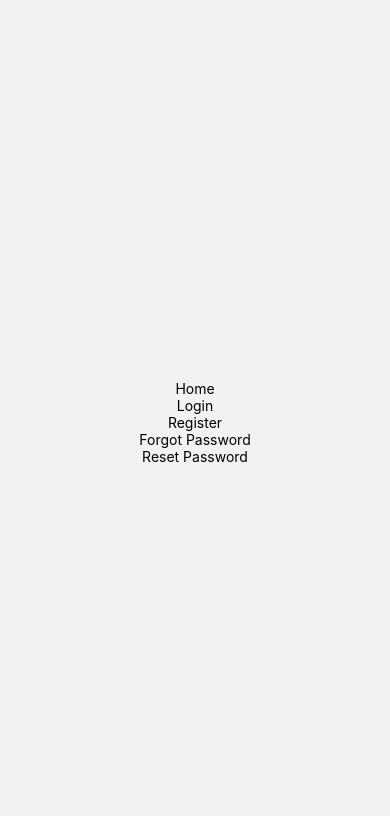
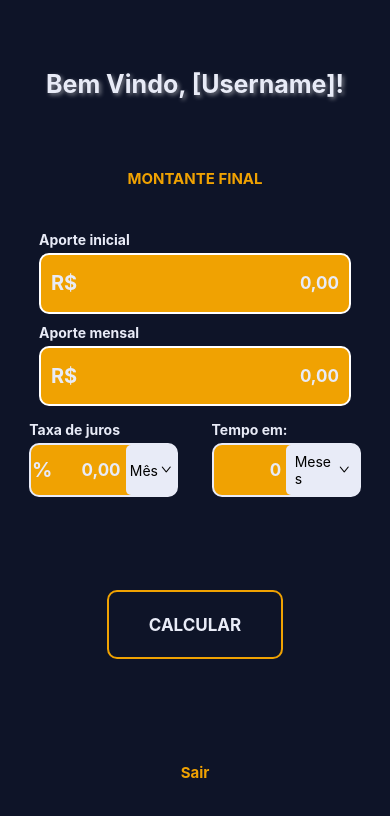
Before and after one commit to ThiagoA20/frontend-challenge, a React Native app in the folder fintech_mobile/: screen /Home in a window 390 px wide. Shown: the top 816 px of the page. Built offline with nearby package versions, Linux system fonts and the light colour scheme.

Commit message:
feat(home_screen): creating the home screen style

```diff
--- a/fintech_mobile/components/home/index.tsx
+++ b/fintech_mobile/components/home/index.tsx
@@ -1,40 +1,132 @@
-import React from 'react'
-import {View, Text, StyleSheet, TouchableOpacity} from 'react-native'
+import React, {useState} from 'react'
+import Icon from 'react-native-vector-icons/AntDesign'
+import {
+    MainView,
+    WelcomeUserContainer,
+    WelcomeUserText,
+    DisplayContainer,
+    DisplayText,
+    InputsContainer,
+    InitialCapitalContainer,
+    CapitalText,
+    CapitalInputContainer,
+    InputLabelContainer,
+    InputLabelText,
+    InputCapitalContainer,
+    InputCapitalText,
+    MonthCapitalContainer,
+    TimeParametersContainer,
+    DropdownMainContainer,
+    DropdownText,
+    DropdownContainer,
+    DropDownLabelContainer,
+    DropDownLabelText,
+    InputTaxContainer,
+    InputCapital,
+    TaxTimeSelectContainer,
+    TimeSelectContainer,
+    DropDownSelectText,
+    InputTimeContainer,
+    CalculateContainer,
+    CalculateButton,
+    CalculateText,
+    ExitContainer,
+    ExitText
+} from './style'
 
 const Home = ({navigation}: {navigation: any}) => {
+    const [initialAport, setInitialAport] = useState('0')
+    const [monthAport, setMonthAport] = useState('0')
+    const [tax, setTax] = useState('0')
+    const [time, setTime] = useState('0')
+
+    const [taxTime, setTaxTime] = useState('0')
+    const [timePassed, setTimePassed] = useState('0')
+
     return (
-        <View style={Styles.mainView}>
-            <Text>Home</Text>
-            <TouchableOpacity onPress={() => {
-                navigation.navigate("Login")
-            }}>
-                <Text>Login</Text>
-            </TouchableOpacity>
-            <TouchableOpacity onPress={() => {
-                navigation.navigate("Register")
-            }}>
-                <Text>Register</Text>
-            </TouchableOpacity>
-            <TouchableOpacity onPress={() => {
-                navigation.navigate("ForgotPassword")
-            }}>
-                <Text>Forgot Password</Text>
-            </TouchableOpacity>
-            <TouchableOpacity onPress={() => {
-                navigation.navigate("ResetPassword")
-            }}>
-                <Text>Reset Password</Text>
-            </TouchableOpacity>
-        </View>
+        <MainView>
+
+            <WelcomeUserContainer>
+                <WelcomeUserText>Bem Vindo, [Username]!</WelcomeUserText>
+            </WelcomeUserContainer>
+
+            <DisplayContainer>
+                <DisplayText>MONTANTE FINAL</DisplayText>
+            </DisplayContainer>
+
+            <InputsContainer>
+
+                <InitialCapitalContainer>
+                    <CapitalText>Aporte inicial</CapitalText>
+                    <CapitalInputContainer>
+                        <InputLabelContainer>
+                            <InputLabelText>R$</InputLabelText>
+                        </InputLabelContainer>
+                        <InputCapitalContainer>
+                            <InputCapitalText placeholder="0,00" placeholderTextColor="#E8EBF7"/>
+                        </InputCapitalContainer>
+                    </CapitalInputContainer>
+                </InitialCapitalContainer>
+
+                <MonthCapitalContainer>
+                    <CapitalText>Aporte mensal</CapitalText>
+                    <CapitalInputContainer>
+                        <InputLabelContainer>
+                            <InputLabelText>R$</InputLabelText>
+                        </InputLabelContainer>
+                        <InputCapitalContainer>
+                            <InputCapitalText placeholder="0,00" placeholderTextColor="#E8EBF7"/>
+                        </InputCapitalContainer>
+                    </CapitalInputContainer>
+                </MonthCapitalContainer>
+
+                <TimeParametersContainer>
+
+                    <DropdownMainContainer>
+                        <DropdownText>Taxa de juros</DropdownText>
+                        <DropdownContainer>
+                            <DropDownLabelContainer>
+                                <DropDownLabelText>%</DropDownLabelText>
+                            </DropDownLabelContainer>
+                            <InputTaxContainer>
+                                <InputCapital placeholder="0,00" placeholderTextColor="#E8EBF7"/>
+                            </InputTaxContainer>
+                            <TaxTimeSelectContainer>
+                                <DropDownSelectText>Mês</DropDownSelectText>
+                                <Icon name="down"/>
+                            </TaxTimeSelectContainer>
+                        </DropdownContainer>
+                    </DropdownMainContainer>
+
+                    <DropdownMainContainer>
+                        <DropdownText>Tempo em:</DropdownText>
+                        <DropdownContainer>
+                            <InputTimeContainer>
+                                <InputCapital placeholder="0" placeholderTextColor="#E8EBF7"/>
+                            </InputTimeContainer>
+                            <TimeSelectContainer>
+                                <DropDownSelectText>Meses</DropDownSelectText>
+                                <Icon name="down"/>
+                            </TimeSelectContainer>
+                        </DropdownContainer>
+                    </DropdownMainContainer>
+
+                </TimeParametersContainer>
+
+            </InputsContainer>
+
+            <CalculateContainer>
+                <CalculateButton>
+                    <CalculateText>CALCULAR</CalculateText>
+                </CalculateButton>
+            </CalculateContainer>
+
+            <ExitContainer>
+                <ExitText>Sair</ExitText>
+            </ExitContainer>
+
+        </MainView>
     )
 }
 
 export default Home
-
-const Styles = StyleSheet.create({
-    mainView: {
-        flex:1,
-        justifyContent: 'center',
-        alignItems: 'center'
-    }
-})
--- a/fintech_mobile/components/home/style.tsx
+++ b/fintech_mobile/components/home/style.tsx
@@ -0,0 +1,202 @@
+import styled from 'styled-components/native'
+
+// #F0A202 -> orange
+// #E8EBF7 -> white
+// #0E1428 -> dark blue
+// #5A7D7C -> green gray
+// #869D7A -> light green
+
+export const MainView = styled.View`
+    display: flex;
+    height: 100%;
+    width: 100%;
+    align-items: center;
+    background-color: #0E1428;
+`
+export const WelcomeUserContainer = styled.View`
+    width: 100%;
+    height: 20%;
+    display: flex;
+    justify-content: center;
+    align-items: center;
+`
+export const WelcomeUserText = styled.Text`
+    color: #E8EBF7;
+    font-size: 25px;
+    text-shadow: 2px 2px 4px rgba(255, 255, 255, 0.45);
+    font-weight: bold;
+`
+export const DisplayContainer = styled.View`
+    width: 100%;
+    height: 5%;
+    align-items: center;
+`
+export const DisplayText = styled.Text`
+    color: #F0A202;
+    font-weight: bold;
+    font-size: 15px;
+`
+export const InputsContainer = styled.View`
+    width: 100%;
+    height: 40%;
+    align-items: center
+`
+export const InitialCapitalContainer = styled.View`
+    width: 80%;
+    height: 20%;
+    margin-top: 20px;
+    flex-direction: column;
+`
+export const CapitalText = styled.Text`
+    color: #E8EBF7;
+    font-size: 14px;
+    font-weight: bold;
+`
+export const CapitalInputContainer = styled.View`
+    border: 2px solid white;
+    margin-top: 5px;
+    border-radius: 10px;
+    background-color: #F0A202;
+    height: 90%;
+    flex-direction: row;
+`
+export const InputLabelContainer = styled.View`
+    width: 15%;
+    justify-content: center;
+    align-items: center;
+`
+export const InputLabelText = styled.Text`
+    font-size: 20px;
+    font-weight: bold;
+    color:  #E8EBF7;
+`
+export const InputCapitalContainer = styled.View`
+    width: 85%
+`
+export const MonthCapitalContainer = styled.View`
+    margin-top: 25px;
+    height: 20%;
+    width: 80%;
+`
+
+export const InputCapitalText = styled.TextInput`
+    color: #E8EBF7;
+    text-align: right;
+    height: 100%;
+    &:focus {
+        outline: none;
+        border-color: red;
+    }
+    padding-right: 10px;
+    font-size: 17px;
+    font-weight: bold;
+`
+
+export const TimeParametersContainer = styled.View`
+    flex-direction: row;
+    width: 85%;
+    height: 20%;
+    justify-content: space-between
+    margin-top: 30px;
+`
+export const DropdownMainContainer = styled.View`
+    width: 45%;
+`
+export const DropdownText = styled.Text`
+    color: #E8EBF7;
+    font-weight: bold;
+`
+export const DropdownContainer = styled.View`
+    width: 100%;
+    height: 80%;
+    margin-top: 5px;
+    border-radius: 10px;
+    flex-direction: row;
+    background-color: #F0A202;
+    border: 2px #E8EBF7;
+`
+export const DropDownLabelContainer = styled.View`
+    width: 15%;
+    justify-content: center;
+    align-items: center;
+`
+export const DropDownLabelText = styled.Text`
+    color: #E8EBF7;
+    font-size: 20px;
+    font-weight: bold;
+`
+
+export const InputCapital = styled.TextInput`
+    text-align: right;
+    height: 100%;
+    &:focus {
+        outline: none;
+        border-color: red;
+    }
+    padding-right: 5px;
+    font-size: 17px;
+    font-weight: bold;
+`
+
+export const InputTaxContainer = styled.View`
+    width: 50%;
+    justify-content: center;
+    height: 100%;
+`
+export const TaxTimeSelectContainer = styled.View`
+    width: 35%;
+    flex-direction: row;
+    border-radius: 5px;
+    background-color: #E8EBF7;
+    justify-content: center;
+    align-items: center;
+`
+export const DropDownSelectText = styled.Text`
+    width: 60%;
+    font-size: 14px;
+`
+export const InputTimeContainer = styled.View`
+    width: 50%;
+`
+
+export const TimeSelectContainer = styled.View`
+    width: 50%;
+    flex-direction: row;
+    border-radius: 5px;
+    background-color: #E8EBF7;
+    justify-content: center;
+    align-items: center;
+`
+
+export const CalculateContainer = styled.View`
+    justify-content: center;
+    align-items: center;
+    width: 100%;
+    height: 18%;
+`
+export const CalculateButton = styled.TouchableOpacity`
+    border: 2px #F0A202;
+    border-radius: 10px;
+    width: 45%;
+    height: 45%;
+    justify-content: center;
+    align-items: center;
+`
+
+export const CalculateText = styled.Text`
+    color: #E8EBF7;
+    font-weight: bold;
+    font-size: 17px;
+`
+
+export const ExitContainer = styled.View`
+    width: 100%;
+    height: 17%;
+    justify-content: center;
+    align-items: center;
+`
+export const ExitText = styled.Text`
+    font-weight: bold;
+    font-size: 15px;
+    color: #F0A202;
+`
--- a/fintech_mobile/package.json
+++ b/fintech_mobile/package.json
@@ -12,11 +12,14 @@
   "dependencies": {
     "@react-navigation/native": "^6.0.8",
     "@react-navigation/native-stack": "^6.5.0",
+    "@types/react-native-vector-icons": "^6.4.10",
+    "@types/styled-components-react-native": "^5.1.3",
     "expo": "~44.0.0",
     "expo-status-bar": "~1.2.0",
     "react": "17.0.1",
     "react-dom": "17.0.1",
     "react-native": "0.64.3",
+    "react-native-vector-icons": "^9.0.0",
     "react-native-web": "0.17.1",
     "styled-components": "^5.3.3"
   },
```
Also changed, not shown: 1 other file (tests, documents, lock files or other folders).
